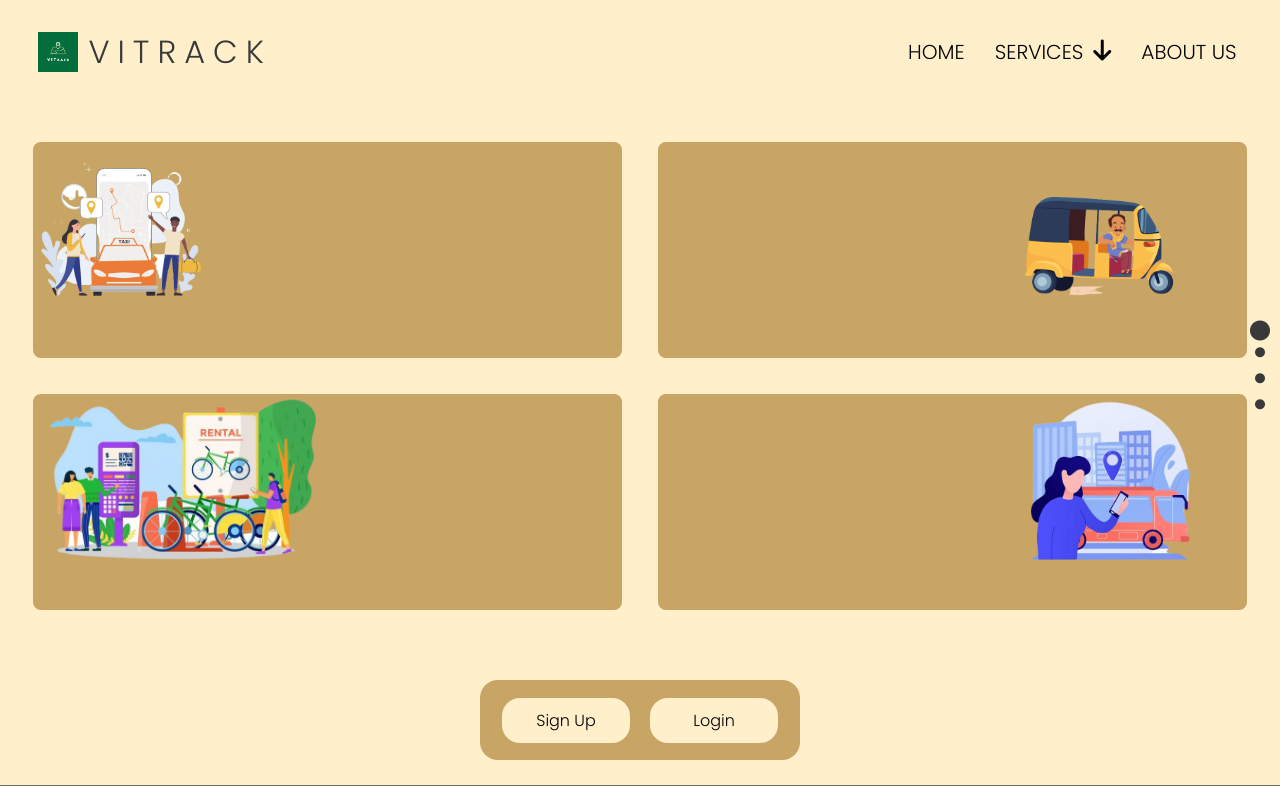
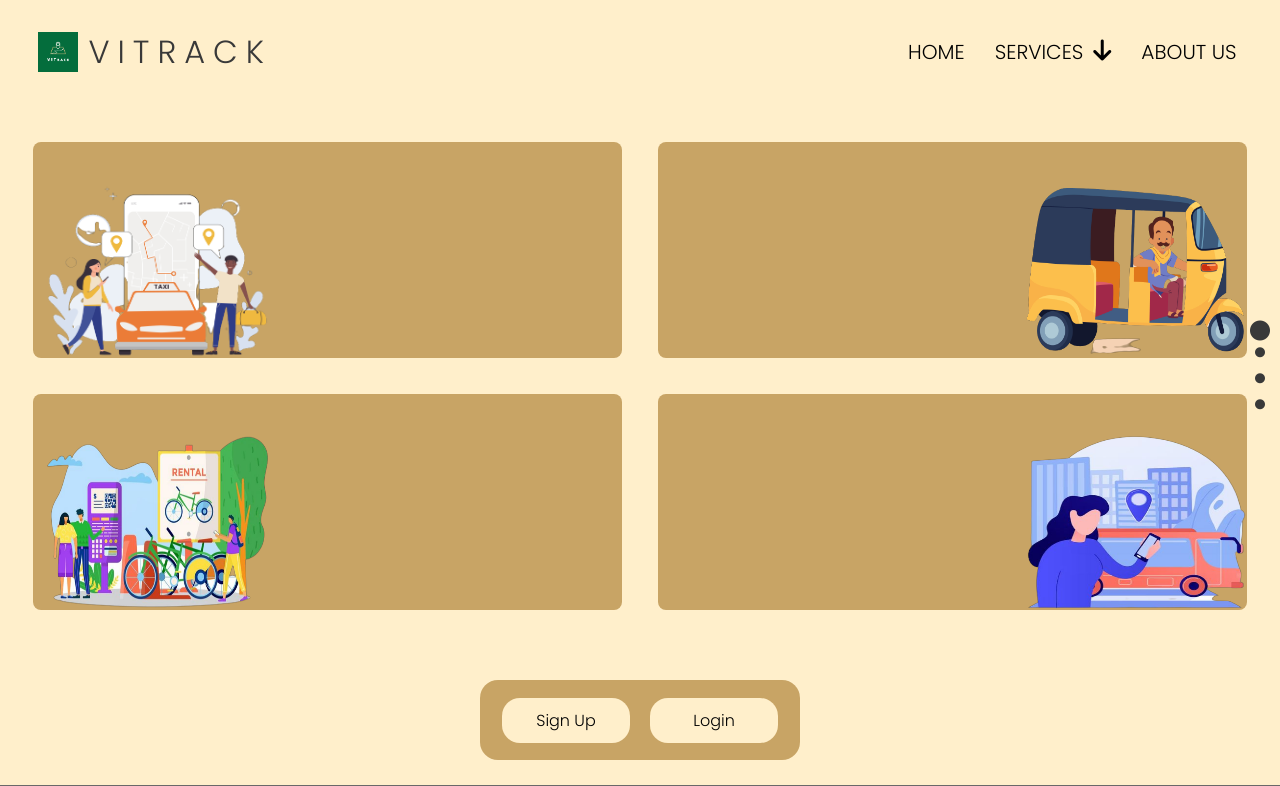
Before and after one commit to ro-jc/vtrack, a Flask app: page / in a window 1280 px wide. Shown: the top 786 px of the page. Run offline with Flask 2, Linux system fonts and the light colour scheme; some libraries are stand-ins or nearby versions; some web fonts are replaced.

Commit message:
image cards on the landing page

```diff
--- a/static/styleStart.css
+++ b/static/styleStart.css
@@ -320,7 +320,7 @@ body::-webkit-scrollbar {
 
 .profileContainer{
     flex:1;
-    color: white;
+    color: rgb(0, 0, 0);
     justify-content: center;
     text-align: end;
     padding-right: 10px;
@@ -409,12 +409,42 @@ body::-webkit-scrollbar {
 .leftCard {
     display: grid;
     grid-template-columns: 40% 60%;}
-.cardImage{
+.cardImage1{
+    /* height: 22vh; */
+    width: 95%;
     height: 22vh;
 }
+.cardImage2 {
+    /* height: 22vh; */
+    width: 95%;
+    height: 22vh;
+}
+.cardImage3 {
+    /* height: 22vh; */
+    width: 95%;
+    height: 22vh;
+}
+.cardImage4 {
+    /* height: 22vh; */
+    width: 95%;
+    height: 22vh;
+}
+
 .cardImageContainer{
     display: flex;
+
     /* justify-content: center; */
     /* align-items: center; */
-
 }
+.rightCardImageContainer{
+    height: 27vh;
+    display: flex;
+    justify-content: end;
+    align-items: end;
+}
+.leftCardImageContainer {
+    height: 27vh;
+    display: flex;
+    justify-content: end;
+    align-items: end;
+}
--- a/templates/index.html
+++ b/templates/index.html
@@ -100,7 +100,7 @@
           <div class="cards card1">
             <div class="leftCard">
                 <div class="leftCardImageContainer">
-                    <img class="cardImage" src="{{ url_for('static', filename='images/cab sharing.png') }}" alt="">
+                    <img class="cardImage1" src="{{ url_for('static', filename='images/cab sharing.png') }}" alt="">
                 </div>
                 <div class="shortDesc"></div>
             </div>
@@ -109,7 +109,7 @@
             <div class="rightCard">
                 <div class="shortDesc"></div>
                 <div class="rightCardImageContainer">
-                    <img class="cardImage" src="{{ url_for('static', filename='images/drivers pic.png') }}" alt="">
+                    <img class="cardImage2" src="{{ url_for('static', filename='images/drivers pic.png') }}" alt="">
                 </div>
             </div>
           </div>
@@ -118,7 +118,7 @@
           <div class="cards card3">
             <div class="leftCard">
                 <div class="leftCardImageContainer">
-                    <img class="cardImage" src="{{ url_for('static', filename='images/cycle pic.png') }}" alt="">
+                    <img class="cardImage3" src="{{ url_for('static', filename='images/cycle pic.png') }}" alt="">
                 </div>
                 <div class="shortDesc"></div>
             </div>
@@ -126,8 +126,8 @@
           <div class="cards card4">
             <div class="rightCard">
                 <div class="shortDesc"></div>
-                <div class="cardImageContainer">
-                    <img class="cardImage" src="{{ url_for('static', filename='images/shuttle pic.png') }}" alt="">
+                <div class="rightCardImageContainer">
+                    <img class="cardImage4" src="{{ url_for('static', filename='images/shuttle pic.png') }}" alt="">
                 </div>
             </div>
           </div>
```
Also changed, not shown: static/images/cab sharing.png, static/images/cycle pic.png, static/images/drivers pic.png, static/images/shuttle pic.png.
